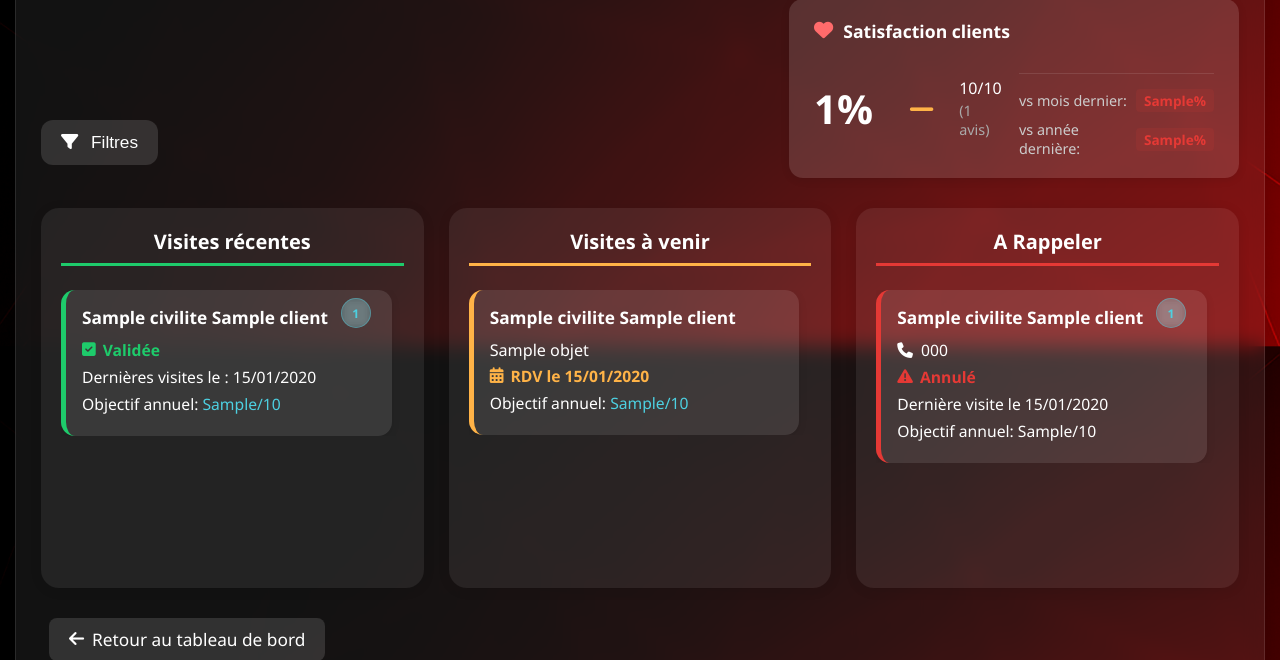
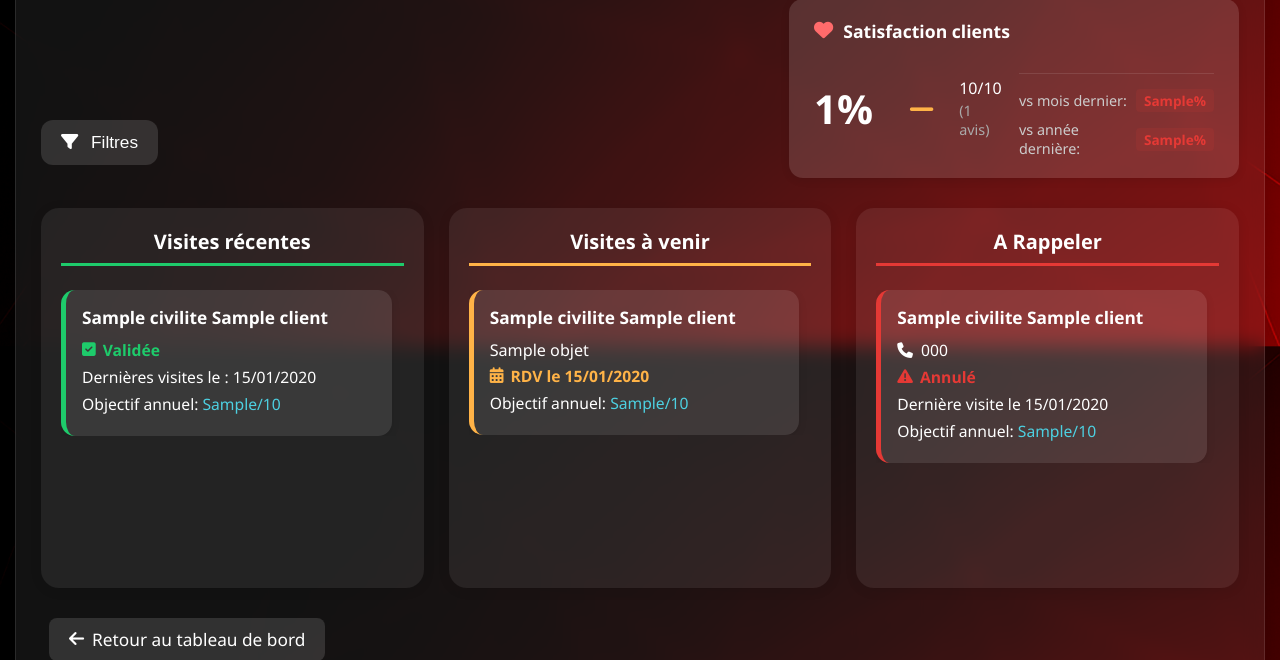
Before and after one commit to RubioCareco/CRM_Visites, a Django app: template front/templates/front/fiche_commercial.html in a window 1280 px wide. Shown: the part 507-1167 px from the top of the page. Run offline with Django 5.2, Linux system fonts and the light colour scheme; tables that the repository leaves empty hold one stand-in row (values such as "Sample post"); the template is opened without the code that fills it: values that come from a table or form of the project are taken from there, most other values are stand-ins (such as "Sample title", 1, 10 or a date in 2020); parts of the project's set-up code (start-up, migrations or seed data) failed here and were passed over.

Commit message:
Suppression de la bulle cpt rdv

```diff
--- a/front/static/front/css/fiche_commercial.css
+++ b/front/static/front/css/fiche_commercial.css
@@ -596,33 +596,7 @@ footer {
     background: rgba(255, 255, 255, 0.22);
 }
 
-/* Style pour la bulle de compteur de RDV (identique dashboard) */
-.rdv-counter-bubble {
-  position: absolute !important;
-  top: 8px !important;
-  right: 21px !important;
-  background: rgba(77, 208, 225, 0.2) !important;
-  border: 1px solid rgba(77, 208, 225, 0.4) !important;
-  border-radius: 50% !important;
-  width: 28px !important;
-  height: 28px !important;
-  display: flex !important;
-  align-items: center !important;
-  justify-content: center !important;
-  font-size: 12px !important;
-  font-weight: bold !important;
-  color: #4dd0e1 !important;
-  z-index: 10 !important;
-  backdrop-filter: blur(4px) !important;
-  transition: all 0.3s ease !important;
-  opacity: 1 !important;
-  visibility: visible !important;
-}
-.rdv-counter-bubble:hover {
-  background: rgba(77, 208, 225, 0.3) !important;
-  border-color: rgba(77, 208, 225, 0.6) !important;
-  transform: scale(1.1) !important;
-}
+
 
 /* Footer overrides specific to fiche_commercial */
 .site-footer {
--- a/front/templates/front/fiche_commercial.html
+++ b/front/templates/front/fiche_commercial.html
@@ -111,12 +111,7 @@
                 <h2>Visites récentes</h2>
                 <div class="card-list">
                     {% for rdv in visites_recentes %}
-                    <div class="rdv-card" data-date="{{ rdv.date_rdv|date:"Y-m-d" }}" data-status="realise" style="position:relative;" data-nb-rdv-valides="{{ rdv.nb_rdv_valides }}">
-                        {% if rdv.nb_rdv_valides > 0 %}
-                        <div class="rdv-counter-bubble" title="{{ rdv.nb_rdv_valides }} rendez-vous validés">
-                            {{ rdv.nb_rdv_valides }}
-                        </div>
-                        {% endif %}
+                    <div class="rdv-card" data-date="{{ rdv.date_rdv|date:"Y-m-d" }}" data-status="realise">
                         <div class="rdv-title">{% if rdv.client.civilite %}{{ rdv.client.civilite }} {% endif %}{{ rdv.client.rs_nom }}</div>
                         <div class="rdv-status-recent">
                             <i class="fa fa-check-square"></i> Validée
@@ -153,12 +148,7 @@
                 <h2>A Rappeler</h2>
                 <div class="card-list">
                     {% for rdv in a_rappeler %}
-                    <div class="rdv-card" data-date="{{ rdv.date_rdv|date:"Y-m-d" }}" data-status="annule" style="position:relative;" data-nb-rdv-valides="{{ rdv.nb_rdv_valides }}">
-                        {% if rdv.nb_rdv_valides > 0 %}
-                        <div class="rdv-counter-bubble" title="{{ rdv.nb_rdv_valides }} rendez-vous validés">
-                            {{ rdv.nb_rdv_valides }}
-                        </div>
-                        {% endif %}
+                    <div class="rdv-card" data-date="{{ rdv.date_rdv|date:"Y-m-d" }}" data-status="annule">
                         <div class="rdv-title">{% if rdv.client.civilite %}{{ rdv.client.civilite }} {% endif %}{{ rdv.client.rs_nom }}</div>
                         <div class="rdv-details" style="margin-bottom: 5px;"><i class="fa fa-phone" style="margin-right: 8px;"></i>{{ rdv.client.telephone|default:"N/A" }}</div>
                         <div class="rdv-status-cancelled">
@@ -166,7 +156,7 @@
                         </div>
                         <div class="rdv-details">Dernière visite le {{ rdv.date_rdv|date:"d/m/Y" }}</div>
                         <div class="rdv-objectif-annuel">
-                            <i class="fa fa-target"></i> Objectif annuel: {{ rdv.objectif_annuel_realise }}/{{ rdv.objectif_annuel_total }}
+                            Objectif annuel: <span class="objectif-valeur">{{ rdv.objectif_annuel_realise }}/{{ rdv.objectif_annuel_total }}</span>
                         </div>
                         <div class="rdv-details-icon"></div>
                     </div>
@@ -350,69 +340,7 @@
             });
         }
 
-        // Ajout : affichage du nombre de rendez-vous validés dans la modale
-        // Supposons que la modale s'ouvre sur clic d'une .rdv-card
-        // et que les champs de la modale ont des IDs comme inputCodeComptable
 
-        // Ajoute ce code dans le DOMContentLoaded
-        const modal = document.getElementById('clientModal');
-        const inputCodeComptable = document.getElementById('inputCodeComptable');
-        const nbRdvValidesDiv = document.createElement('div');
-        nbRdvValidesDiv.id = 'nbRdvValidesDiv';
-        nbRdvValidesDiv.style = 'margin-top:6px;font-size:1.04rem;color:#4dd0e1;font-weight:500;';
-
-        // Fonction pour ouvrir la modale (à adapter selon ton code)
-        document.querySelectorAll('.rdv-card').forEach(card => {
-          card.addEventListener('click', function() {
-            // ... code d'ouverture de la modale ...
-            // Récupérer le nombre de rdv validés
-            const nbRdvValides = this.getAttribute('data-nb-rdv-valides');
-            // Insérer sous le champ code comptable
-            if (inputCodeComptable && inputCodeComptable.parentNode) {
-              nbRdvValidesDiv.textContent = `Nombre de rendez-vous validés : ${nbRdvValides}`;
-              // Supprimer l'ancien si déjà présent
-              if (inputCodeComptable.parentNode.querySelector('#nbRdvValidesDiv')) {
-                inputCodeComptable.parentNode.querySelector('#nbRdvValidesDiv').remove();
-              }
-              inputCodeComptable.parentNode.appendChild(nbRdvValidesDiv);
-            }
-          });
-        });
-
-        // Fonction pour mettre à jour dynamiquement les compteurs de RDV validés
-        function updateRdvCounters() {
-          // Mettre à jour les compteurs sur toutes les cartes clients
-          document.querySelectorAll('[data-nb-rdv-valides]').forEach(card => {
-            const clientRsNom = card.getAttribute('data-rs_nom');
-            if (clientRsNom) {
-              // Récupérer le nombre de RDV validés pour ce client
-              fetch(`/api/rdv-counters-by-client/?rs_nom=${encodeURIComponent(clientRsNom)}`)
-                .then(response => response.json())
-                .then(data => {
-                  const nbRdvValides = data.nb_rdv_valides || 0;
-                  card.setAttribute('data-nb-rdv-valides', nbRdvValides);
-
-                  // Mettre à jour ou créer la bulle de compteur
-                  let counterBubble = card.querySelector('.rdv-counter-bubble');
-                  if (nbRdvValides > 0) {
-                    if (!counterBubble) {
-                      counterBubble = document.createElement('div');
-                      counterBubble.className = 'rdv-counter-bubble';
-                      counterBubble.title = `${nbRdvValides} rendez-vous validés`;
-                      card.appendChild(counterBubble);
-                    }
-                    counterBubble.textContent = nbRdvValides;
-                    counterBubble.style.display = 'flex'; // Utiliser flex au lieu de block
-                  } else if (counterBubble) {
-                    counterBubble.remove(); // Supprimer complètement au lieu de cacher
-                  }
-                })
-                .catch(error => {
-                  console.error('Erreur lors de la mise à jour du compteur:', error);
-                });
-            }
-          });
-        }
     });
     </script>
     {% include 'front/footer.html' %}
```
